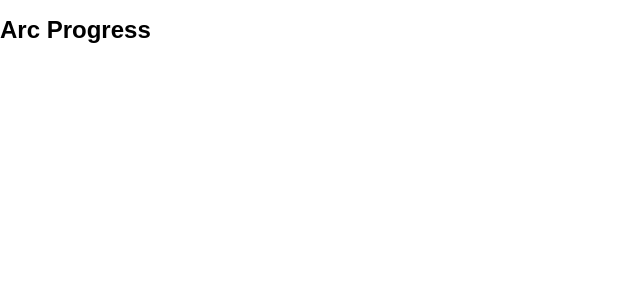
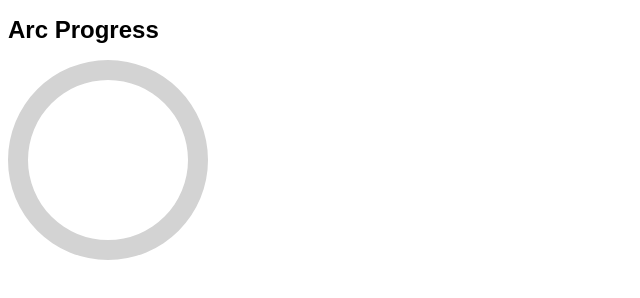
Before and after one commit to coryc/d3arc, a plain HTML site: page index.html in a window 1280 px wide. Shown: the whole page, without its empty margins (0-640 px from the left). Drawn offline with Linux system fonts and the light colour scheme.

Commit message:
drawing arc, setting progress with percentage

```diff
--- a/index.html
+++ b/index.html
@@ -12,6 +12,19 @@
 
 	<h1>Arc Progress</h1>
 
-	<div id="prog1"></div>
+	<div id="arc1"></div>
+
+
+
+	<script type="text/javascript">
+
+		var arc1 = new ArcProgress(document.getElementById('arc1'))
+							.setDiameter(200)
+							.setThickness(20)
+							.render();
+
+
+	</script>
+
 </body>
 </html>
--- a/src/css/styles.css
+++ b/src/css/styles.css
@@ -2,6 +2,5 @@ body{
 	font-family: Arial, Helvetica, sans-serif;
 	font-size: 12px;
 
-	margin: 0px;
-	padding: 0px;
+
 }
--- a/src/js/arc-progress.js
+++ b/src/js/arc-progress.js
@@ -6,64 +6,105 @@
 
 var ArcProgress = function(obj) {
 
+	var self = this;
+	var obj = d3.select(obj);
 
-
-}
-
-/*
-var vis = d3.select(".radial").append("svg")
 	var pi = Math.PI;
 	var t = 2 * Math.PI;
 
-var width = 200,
-		height = 200,
-		thickness = 10;
+	var duration = 750;
 
-var arc = d3.svg.arc()
-    .outerRadius(200/2)
-    .innerRadius(200/2 - thickness)
-    //.startAngle(90 * (pi/180)) //converting from degs to radians
+	var diameter = 100,
+		thickness = 10,
+		percentage = 0;
+
+
+	var svg, track, prog, arcProg, arcTrack;
+
+	this.setDiameter = function(_diameter) {
+		diameter = _diameter;
+		return self;
+	}
+
+	this.setThickness = function(_thickness) {
+		thickness = _thickness;
+		return self;
+	}
+
+	this.setPercentage = function(_percentage) {
+		percentage = _percentage;
+
+		// percentage to deg
+		var deg = 360 * (percentage/100);
+		console.log(deg);
+		// deg to radians
+		var rad = (deg * (pi/180));
+		console.log(rad);
+		prog.transition()
+        	.duration(duration)
+        	.call(_arcTween, rad);
+
+		return self;
+	}
+
+	this.render = function() {
+
+		svg = obj.append('svg')
+				 .attr('class','arc-prog-svg')
+			     .attr('width', diameter)
+			     .attr('height', diameter);
+
+		arcTrack = d3.svg.arc()
+		   	 	     .outerRadius(diameter/2)
+		     	     .innerRadius(diameter/2 - thickness)
 		     	     .startAngle(0)
-    //.endAngle(0 * (pi/180)) //just radians
+		     	     .endAngle(360 * (pi/180));
 
-var arc2 = d3.svg.arc()
-		.outerRadius(200/2)
-    .innerRadius(200/2 - thickness)
-    .startAngle(0)
-    .endAngle(360 * (pi/180)) //just radians
+		arcProg = d3.svg.arc()
+					.outerRadius(diameter/2)
+			    	.innerRadius(diameter/2 - thickness)
+			    	.startAngle(0);
 
-vis.attr("width", width).attr("height", height);
+        // Background RECT
+        /*
+        var bg = svg.append('g')
+        			.attr('class', 'component')
+                	.attr('cursor', 'pointer');
 
-var base = vis.append("path")
-							.attr('d', arc2)
+		bg.append('rect')
+		  .attr('class','background')
+          .attr('width', diameter)
+          .attr('height', diameter);
+		*/
+
+		track = svg.append('path')
           		   .attr('fill', 'lightgrey')
-              .attr("transform", "translate("+(width/2)+","+(height/2)+")");
+          		   .attr('class', 'arc-prog-track')
+          		   .attr('d', arcTrack)
+          		   .attr('transform', 'translate(' + (diameter / 2) + ', ' + (diameter/2) + ')');
 
-var path = vis.append("path")
+        prog = svg.append('path')
 				  .datum({endAngle: 0})
-    					.attr("d", arc)
                   .attr("fill", "orange")
-              .attr("transform", "translate("+(width/2)+","+(height/2)+")");
+                  .attr('class', 'arc-prog-path')
+                  .attr('d', arcProg)
+           		  .attr('transform', 'translate(' + (diameter / 2) + ', ' + (diameter/2) + ')');
 
-function arcTween(transition, newAngle) {
+		return self;
+	}
+
+
+	var _arcTween = function(transition, newAngle) {
 
 		transition.attrTween("d", function(d) {
 			var interpolate = d3.interpolate(d.endAngle, newAngle);
 			return function(t) {
 				d.endAngle = interpolate(t);
-      console.log(Math.round(((d.endAngle/ (pi/180)) / 360)*100) + '%');
+				/* console.log(Math.round(((d.endAngle/ (pi/180)) / 360)*100) + '%'); */
 
-      return arc(d);
+				return arcProg(d);
 			};
 		});
 
 	}
-
-setInterval(function() {
-  path.transition()
-      .duration(750)
-      .call(arcTween, Math.random() * t);
-}, 1500);
-
-
-*/
+}
```
Lines whose indentation alone changed are shown as unchanged.
